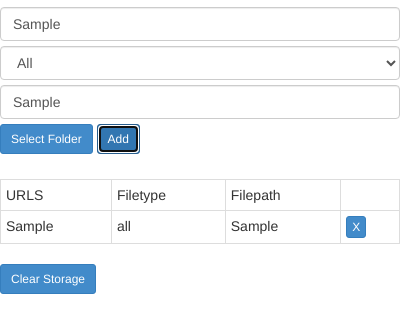
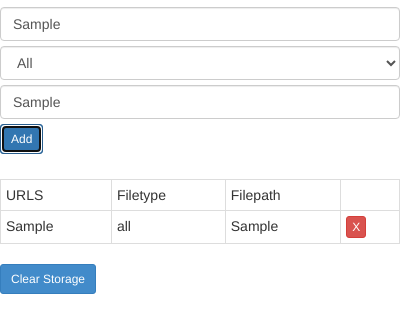
Before and after one commit to lilyvilla9/UnleashTheTerp, a browser extension: page popup.html in a window 400 px wide. Both pictures are taken after typing "Sample", "Sample" into the empty fields and a click on the button "Add". Shown: the part 63-396 px from the top of the page. Drawn offline with Linux system fonts and the light colour scheme.

Commit message:
Commenting out find folder button...for now.

```diff
--- a/popup.html
+++ b/popup.html
@@ -26,7 +26,7 @@
     </div>
 		<input type="text" class="form-control" name="folder" placeholder="folder (eg. /school )" id="folderBox" size="50">
 
-		<input type="button" class="btn btn-primary btn-sm" value="Select Folder" id="selectFolder">
+	<!-- 	<input type="button" class="btn btn-primary btn-sm" value="Select Folder" id="selectFolder"> -->
 		<input type="button" class="btn btn-primary btn-sm" value="Add" id="addrow">
 	</form>
 	<br/>
--- a/table_management.js
+++ b/table_management.js
@@ -63,7 +63,7 @@ $(document).ready(function(){
 		localStorage.setItem(urlName,fileType,folder);
 
 		// adding row in table
-		$('#mytable').append('<tr><td class = "url_col" contenteditable="true" >' + urlName + '</td><td class = "type_col" contenteditable="true" >' + fileType + '</td><td class = "folder_col" contenteditable="true" >' + folder + '</td><td><button class = "dltbtn btn btn-primary btn-xs">X</button></td></tr>');
+		$('#mytable').append('<tr><td class = "url_col" contenteditable="true" >' + urlName + '</td><td class = "type_col" contenteditable="true" >' + fileType + '</td><td class = "folder_col" contenteditable="true" >' + folder + '</td><td><button class = "dltbtn btn btn-danger btn-xs">X</button></td></tr>');
 		localStorage.setItem('table', mytable.innerHTML);
 
 		var length = localStorage.length;
```
